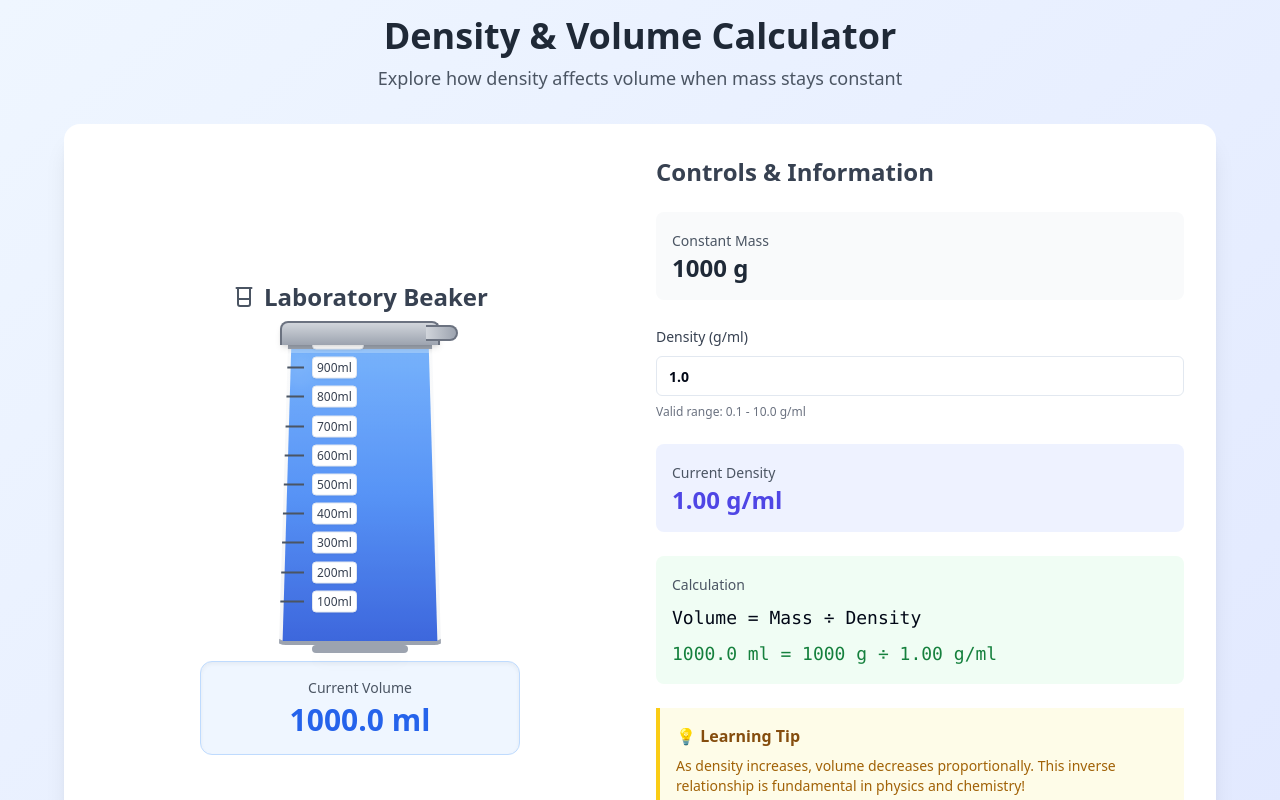
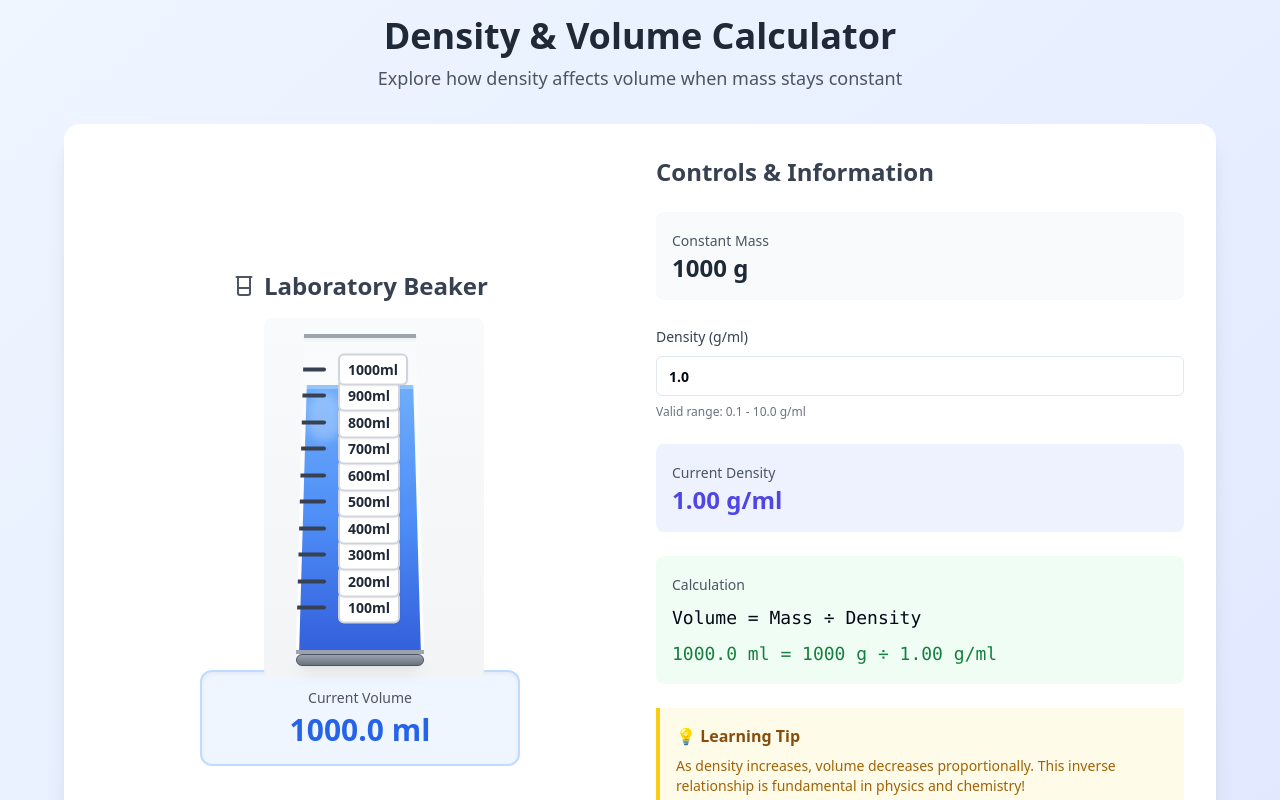
Before and after one commit to anuvrat03/density-in-motion-lab, a React (Vite) app: page / in a window 1280 px wide. Shown: the top 800 px of the page. Built offline with nearby package versions, Linux system fonts and the light colour scheme.

Commit message:
Refactor: Improve beaker design
Update the laboratory beaker to match the specifications provided, including shape, visual improvements, and proportions for a cleaner and more educational design.

```diff
--- a/src/components/DensityCalculator.tsx
+++ b/src/components/DensityCalculator.tsx
@@ -1,4 +1,3 @@
-
 import React, { useState, useEffect } from 'react';
 import { RotateCcw, Beaker } from 'lucide-react';
 import { Button } from '@/components/ui/button';
@@ -13,15 +12,15 @@ const DensityCalculator = () => {
 
   const MASS = 1000; // constant mass in grams
   const MAX_VOLUME = 1000; // maximum bottle capacity in ml
-  const BOTTLE_HEIGHT = 300; // bottle height in pixels
+  const BEAKER_HEIGHT = 320; // beaker height in pixels
 
   useEffect(() => {
     // Calculate volume: V = m / ρ
     const newVolume = MASS / density;
     setVolume(newVolume);
 
-    // Calculate liquid height as percentage of bottle
-    const heightPercentage = Math.min((newVolume / MAX_VOLUME) * 100, 100);
+    // Calculate liquid height as percentage of beaker (leaving space at top)
+    const heightPercentage = Math.min((newVolume / MAX_VOLUME) * 85, 85); // 85% max to show open top
     setLiquidHeight(heightPercentage);
   }, [density]);
 
@@ -63,51 +62,58 @@ const DensityCalculator = () => {
             </div>
 
             <div className="relative">
+              {/* Background for better contrast */}
+              <div
+                className="absolute -inset-4 bg-gradient-to-b from-gray-50 to-gray-100 rounded-lg"
+                style={{
+                  width: '220px',
+                  height: `${BEAKER_HEIGHT + 40}px`
+                }}
+              />
+
               {/* Beaker Body */}
               <div
-                className="relative bg-gradient-to-b from-gray-50 to-gray-100 border-4 border-gray-400 rounded-b-2xl shadow-inner"
+                className="relative bg-gradient-to-b from-gray-50 to-white border-4 border-gray-400 shadow-inner"
                 style={{
-                  width: '180px',
-                  height: `${BOTTLE_HEIGHT}px`,
-                  clipPath: 'polygon(10% 0%, 90% 0%, 95% 100%, 5% 100%)'
+                  width: '160px',
+                  height: `${BEAKER_HEIGHT}px`,
+                  clipPath: 'polygon(15% 0%, 85% 0%, 90% 100%, 10% 100%)',
+                  backgroundColor: '#f8f9fa'
                 }}
               >
                 {/* Liquid */}
                 <div
-                  className="absolute bottom-0 left-0 right-0 bg-gradient-to-t from-blue-700 via-blue-500 to-blue-400 transition-all duration-700 ease-out shadow-lg"
+                  className="absolute bottom-0 left-0 right-0 bg-gradient-to-t from-blue-700 via-blue-500 to-blue-400 transition-all duration-700 ease-out"
                   style={{
                     height: `${liquidHeight}%`,
-                    clipPath: 'polygon(10% 0%, 90% 0%, 95% 100%, 5% 100%)',
-                    opacity: 0.85
+                    clipPath: 'polygon(15% 0%, 85% 0%, 90% 100%, 10% 100%)',
+                    opacity: 0.9
                   }}
                 >
                   {/* Liquid surface with meniscus effect */}
-                  <div className="absolute top-0 left-0 right-0 h-1 bg-blue-300 opacity-80 rounded-full" />
+                  <div className="absolute top-0 left-0 right-0 h-1 bg-blue-300 opacity-80" />
                   {/* Light reflection on liquid */}
                   <div
-                    className="absolute top-2 left-4 w-6 h-8 bg-white opacity-20 rounded-full blur-sm"
-                    style={{
-                      background: 'linear-gradient(135deg, rgba(255,255,255,0.4) 0%, rgba(255,255,255,0.1) 100%)'
-                    }}
+                    className="absolute top-2 left-6 w-8 h-12 bg-white opacity-25 rounded-full blur-sm"
                   />
                 </div>
 
                 {/* Volume measurement marks */}
                 <div className="absolute left-0 top-0 w-full h-full pointer-events-none">
                   {[100, 200, 300, 400, 500, 600, 700, 800, 900, 1000].map((mark) => {
-                    const position = (mark / MAX_VOLUME) * 100;
+                    const position = (mark / MAX_VOLUME) * 85; // 85% to match liquid max height
                     return (
                       <div
                         key={mark}
                         className="absolute flex items-center"
                         style={{
                           bottom: `${position}%`,
-                          left: '-2px',
+                          left: '-6px',
                           transform: 'translateY(0.5px)'
                         }}
                       >
-                        <div className="w-8 h-0.5 bg-gray-600" />
-                        <span className="text-xs font-medium text-gray-700 ml-2 bg-white px-1 py-0.5 rounded shadow-sm border">
+                        <div className="w-12 h-1 bg-gray-700 rounded-full" />
+                        <span className="text-sm font-bold text-gray-800 ml-3 bg-white px-2 py-1 rounded-md shadow-sm border-2 border-gray-300">
                           {mark}ml
                         </span>
                       </div>
@@ -116,28 +122,12 @@ const DensityCalculator = () => {
                 </div>
               </div>
 
-              {/* Beaker Rim/Spout */}
-              <div className="absolute -top-6 left-0 right-0 flex justify-center">
-                <div
-                  className="h-6 bg-gradient-to-b from-gray-300 to-gray-400 border-2 border-gray-500 rounded-t-lg shadow-md"
-                  style={{
-                    width: '160px',
-                    borderBottom: 'none'
-                  }}
-                />
-                {/* Spout */}
-                <div
-                  className="absolute -right-2 top-1 w-8 h-4 bg-gradient-to-r from-gray-300 to-gray-400 border-2 border-gray-500 rounded-r-full"
-                  style={{ borderLeft: 'none' }}
-                />
-              </div>
-
-              {/* Base stand */}
-              <div className="absolute -bottom-2 left-1/2 transform -translate-x-1/2 w-24 h-2 bg-gray-400 rounded-full shadow-lg" />
+              {/* Beaker Base/Foot */}
+              <div className="absolute -bottom-3 left-1/2 transform -translate-x-1/2 w-32 h-3 bg-gradient-to-b from-gray-400 to-gray-500 rounded-full shadow-lg border border-gray-600" />
             </div>
 
             {/* Volume Display */}
-            <div className="text-center bg-blue-50 rounded-xl p-4 w-full max-w-xs shadow-inner border border-blue-200">
+            <div className="text-center bg-blue-50 rounded-xl p-4 w-full max-w-xs shadow-inner border-2 border-blue-200">
               <div className="text-sm font-medium text-gray-600 mb-1">Current Volume</div>
               <div className="text-3xl font-bold text-blue-600">
                 {volume.toFixed(1)} ml
```
